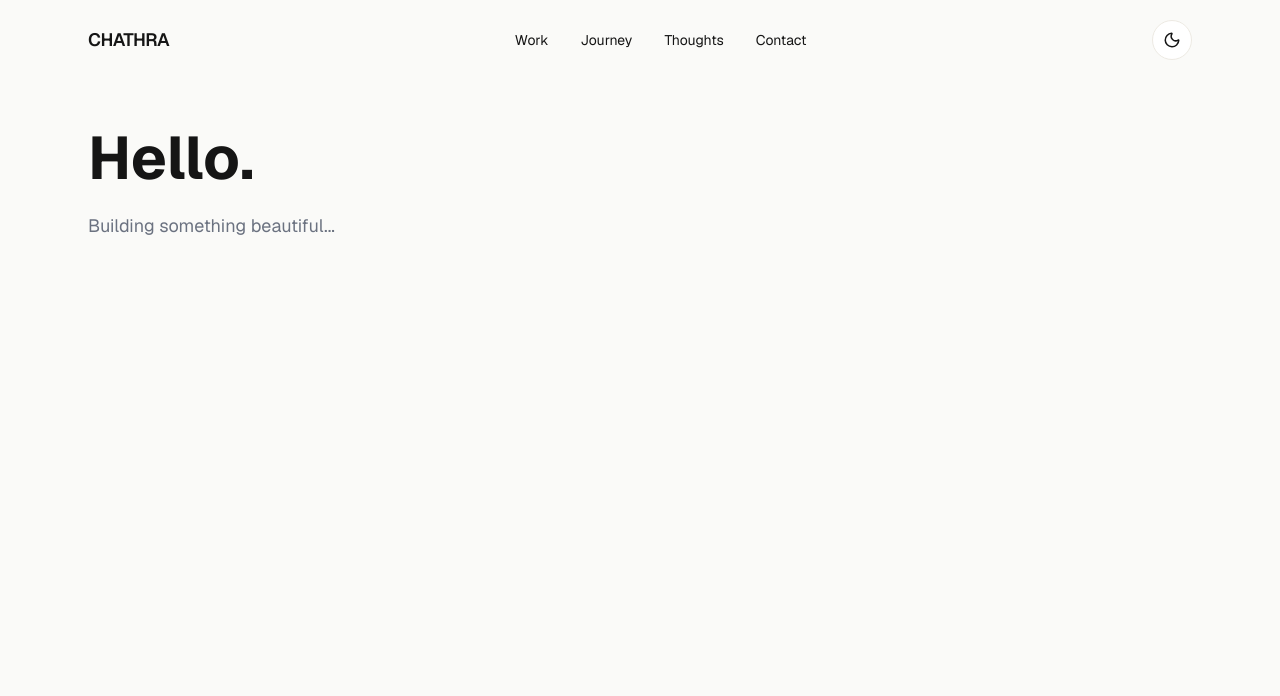
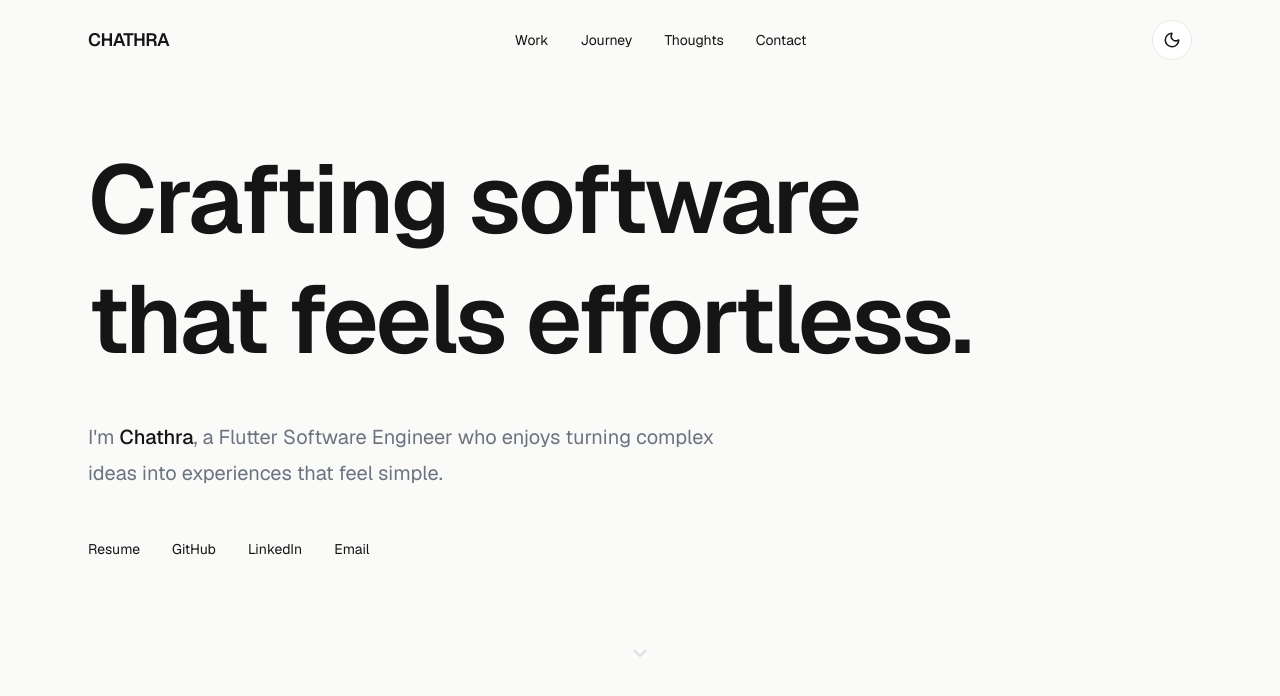
Before and after one commit to ChathraNavoda/my_portfolio, a Next.js app: page / in a window 1280 px wide. Shown: the top 696 px of the page. Built offline with nearby package versions, Linux system fonts and the light colour scheme.

Commit message:
feat: craft editorial hero experience

```diff
--- a/app/page.tsx
+++ b/app/page.tsx
@@ -1,24 +1,13 @@
 import { Navbar } from "@/components/layout/navbar";
+import { Hero } from "@/components/sections/hero/hero";
 
 export default function Home() {
   return (
     <>
       <Navbar />
 
-      <main className="min-h-screen pt-32">
-
-        <div className="mx-auto max-w-6xl px-6">
-
-          <h1 className="text-6xl font-bold">
-            Hello.
-          </h1>
-
-          <p className="mt-6 max-w-xl text-lg text-[var(--muted)]">
-            Building something beautiful...
-          </p>
-
-        </div>
-
+      <main>
+        <Hero />
       </main>
     </>
   );
--- /dev/null
+++ b/components/sections/hero/hero-actions.tsx
@@ -0,0 +1,58 @@
+import Link from "next/link";
+import { site } from "@/content/site";
+
+const links = [
+  {
+    label: "Resume",
+    href: site.resume,
+  },
+  {
+    label: "GitHub",
+    href: site.github,
+  },
+  {
+    label: "LinkedIn",
+    href: site.linkedin,
+  },
+  {
+    label: "Email",
+    href: `mailto:${site.email}`,
+  },
+];
+
+export function HeroActions() {
+  return (
+    <div className="mt-12 flex flex-wrap gap-8 text-sm">
+      {links.map((link) => (
+        <Link
+          key={link.label}
+          href={link.href}
+          target={link.href.startsWith("http") ? "_blank" : undefined}
+          rel={
+            link.href.startsWith("http")
+              ? "noopener noreferrer"
+              : undefined
+          }
+          className="
+            relative
+            text-[var(--muted)]
+            transition-colors
+            duration-300
+            hover:text-[var(--foreground)]
+            after:absolute
+            after:left-0
+            after:-bottom-1
+            after:h-px
+            after:w-0
+            after:bg-[var(--foreground)]
+            after:transition-all
+            after:duration-300
+            hover:after:w-full
+          "
+        >
+          {link.label}
+        </Link>
+      ))}
+    </div>
+  );
+}
--- /dev/null
+++ b/components/sections/hero/hero.tsx
@@ -0,0 +1,59 @@
+"use client";
+
+import { motion } from "framer-motion";
+import { site } from "@/content/site";
+import { HeroActions } from "./hero-actions";
+import { ScrollIndicator } from "./scroll-indicator";
+export function Hero() {
+    return (
+        <section className="flex min-h-[100svh] items-center">
+            <div className="mx-auto flex w-full max-w-6xl flex-col px-6">
+
+                <motion.h1
+                    initial={{ opacity: 0, y: 12 }}
+                    animate={{ opacity: 1, y: 0 }}
+                    transition={{ duration: .7 }}
+                    className="
+            max-w-4xl
+            font-semibold
+            leading-tight
+            tracking-tight
+            text-5xl
+sm:text-6xl
+lg:text-8xl
+
+          "
+                >
+                    {site.headline}
+                </motion.h1>
+
+                <motion.p
+                    initial={{ opacity: 0 }}
+                    animate={{ opacity: 1 }}
+                    transition={{
+                        delay: .3,
+                        duration: .8
+                    }}
+                    className="
+            mt-10
+            max-w-2xl
+            text-xl
+            leading-9
+            text-[var(--muted)]
+          "
+                >
+                    I'm{" "}
+                    <span className="text-[var(--foreground)] font-medium">
+                        {site.shortName}
+                    </span>
+                    , a {site.role} who enjoys turning complex ideas into
+                    experiences that feel simple.
+                </motion.p>
+                <HeroActions />
+                <ScrollIndicator />
+            </div>
+
+        </section>
+
+    );
+}
--- /dev/null
+++ b/components/sections/hero/scroll-indicator.tsx
@@ -0,0 +1,27 @@
+"use client";
+
+import { ChevronDown } from "lucide-react";
+import { motion } from "framer-motion";
+
+export function ScrollIndicator() {
+  return (
+    <motion.div
+      initial={{ opacity: 0 }}
+      animate={{
+        opacity: 1,
+        y: [0, 8, 0],
+      }}
+      transition={{
+        delay: 1.2,
+        duration: 2,
+        repeat: Infinity,
+      }}
+      className="mt-20 flex justify-center"
+    >
+      <ChevronDown
+        size={22}
+        className="text-[var(--muted)]"
+      />
+    </motion.div>
+  );
+}
--- /dev/null
+++ b/content/site.ts
@@ -0,0 +1,24 @@
+export const site = {
+  name: "Chathra Ranasinghe",
+
+  shortName: "Chathra",
+
+  role: "Flutter Software Engineer",
+
+  headline: "Crafting software that feels effortless.",
+
+  intro:
+    "I enjoy turning complex ideas into experiences that feel simple.",
+
+  location: "Sri Lanka",
+
+  availability: "Open to Flutter opportunities",
+
+  email: "chathraranasinghe20@gmail.com",
+
+  github: "https://github.com/YOUR_GITHUB",
+
+  linkedin: "https://linkedin.com/in/YOUR_LINKEDIN",
+
+  resume: "/resume.pdf",
+};
```
